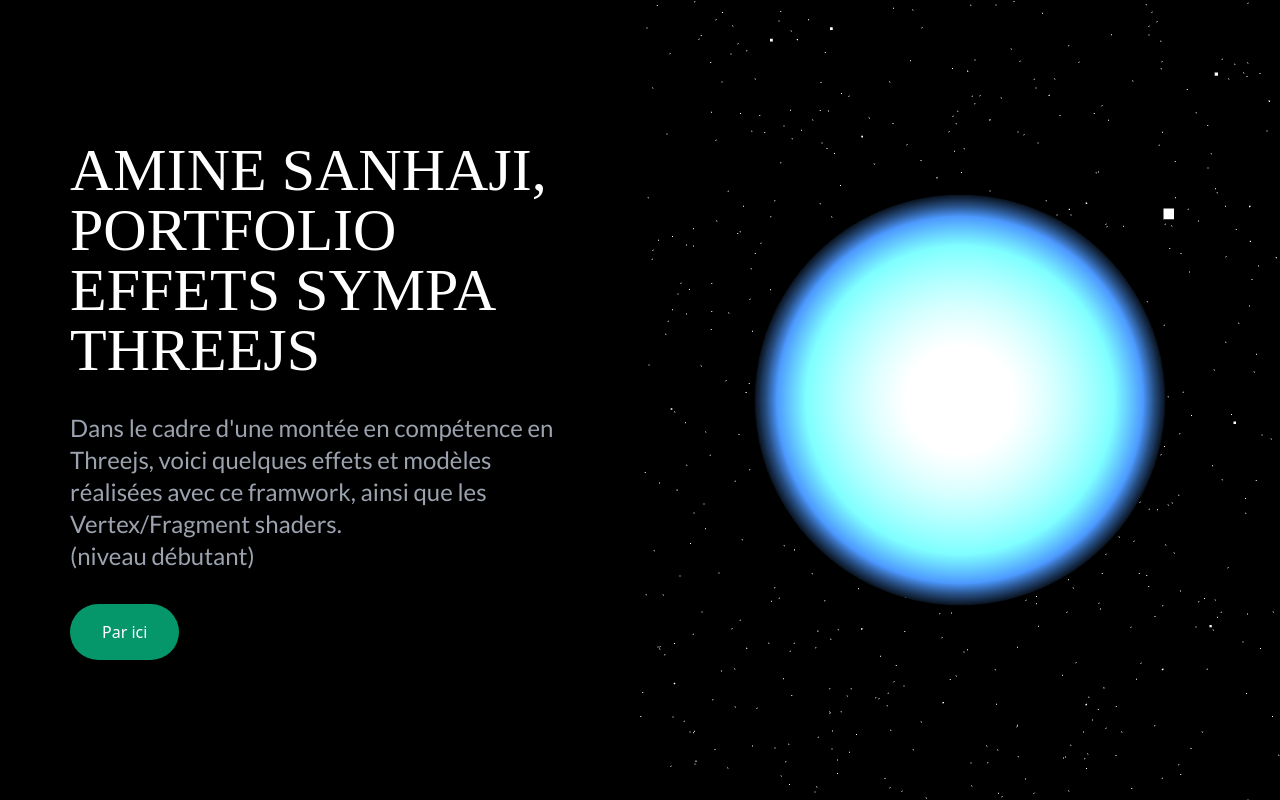
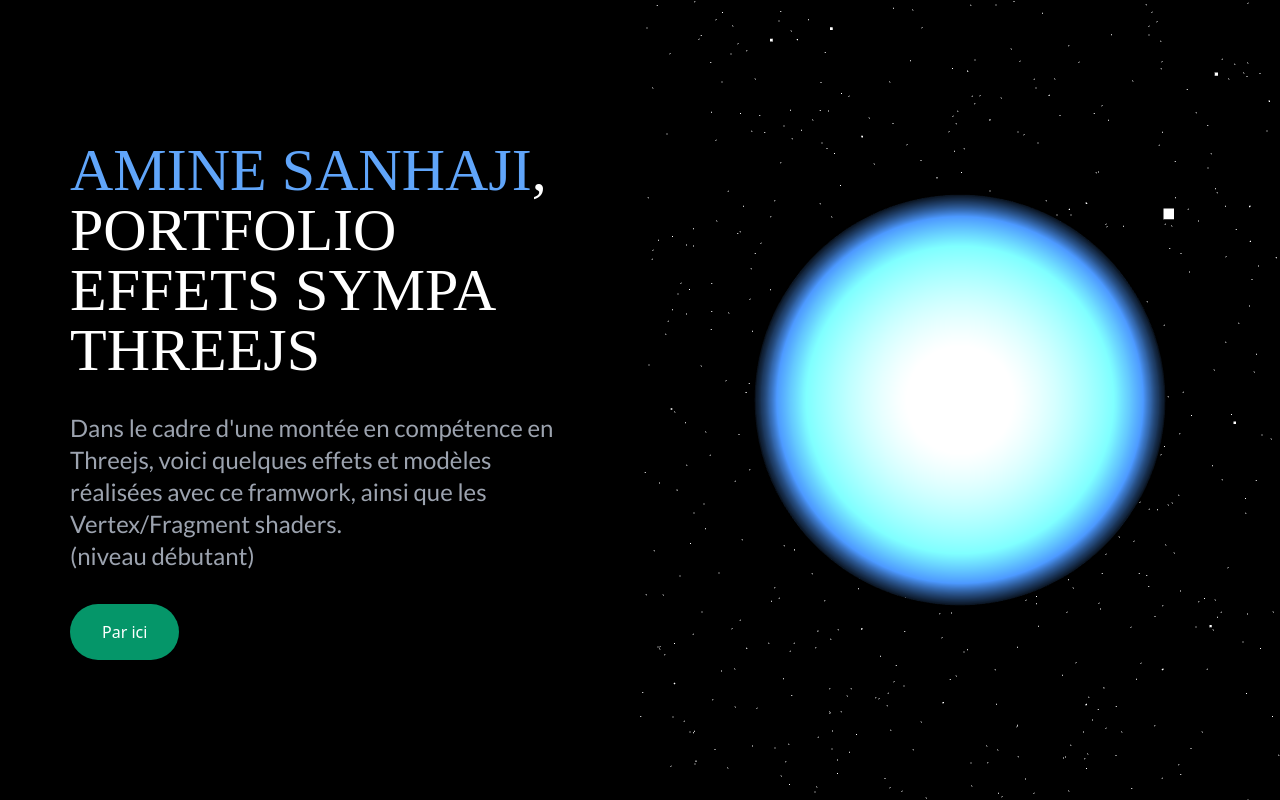
Before and after one commit to Aminesanhaji/website, a Nuxt app: page / in a window 1280 px wide. Built offline with nearby package versions, Linux system fonts and the light colour scheme; a web font is replaced by a local one.

Commit message:
fix-change title color

```diff
--- a/components/landing/MyLanding.vue
+++ b/components/landing/MyLanding.vue
@@ -4,7 +4,8 @@
       <div class="w-1/2 flex flex-col justify-center px-8">
         <div class="core mx-auto">
           <h1 class="text-white text-6xl mb-8 font-exo leading-none">
-            AMINE SANHAJI, PORTFOLIO EFFETS SYMPA THREEJS
+            <span class="text-blue-400">AMINE SANHAJI</span>, PORTFOLIO EFFETS
+            SYMPA THREEJS
           </h1>
           <p class="text-gray-400 mb-8 font-exa text-2xl">
             Dans le cadre d'une montée en compétence en Threejs, voici quelques
```
